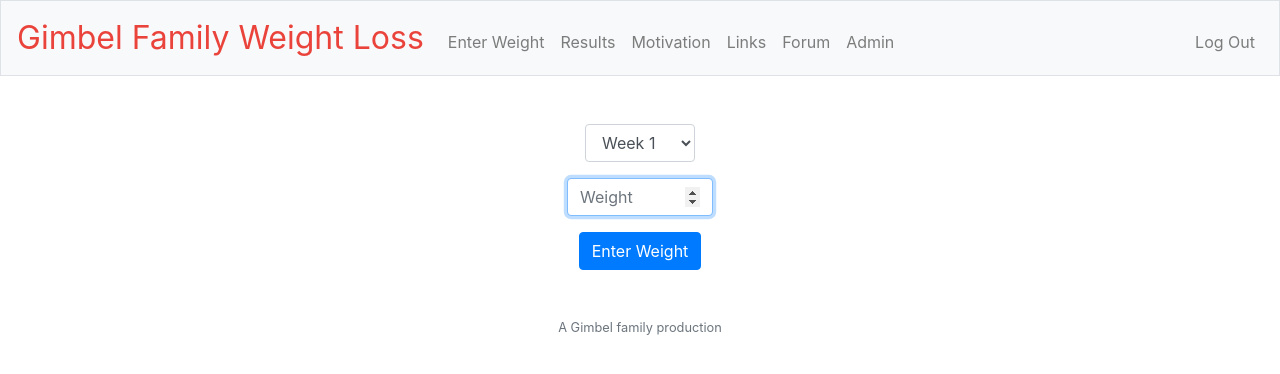
After one commit to rjgimbel/weightloss, a Flask app: page /weightadmin in a window 1280 px wide. The commit adds this page. Shown: the top 374 px of the page. Run offline with Flask 2, Linux system fonts and the light colour scheme; a user stored in the database is signed in; some libraries are stand-ins or nearby versions.

Commit message:
adding admin screen to manually update weight

```diff
--- a/application.py
+++ b/application.py
@@ -293,6 +293,12 @@ def quoted():
         return render_template("results.html", results=results)
 
 
+@app.route("/weightadmin", methods=["GET"])
+@login_required
+def weightadmin():
+    return render_template("weightadmin.html")
+
+
 def errorhandler(e):
     """Handle error"""
     if not isinstance(e, HTTPException):
--- a/templates/layout.html
+++ b/templates/layout.html
@@ -39,6 +39,7 @@
                         <li class="nav-item"><a class="nav-link" href="/motivation">Motivation</a></li>
                         <li class="nav-item"><a class="nav-link" href="/links">Links</a></li>
                         <li class="nav-item"><a class="nav-link" href="/forum">Forum</a></li>
+                        <li class="nav-item"><a class="nav-link" href="/weightadmin">Admin</a></li>
                     </ul>
                     <ul class="navbar-nav ml-auto mt-2">
                         <li class="nav-item"><a class="nav-link" href="/logout">Log Out</a></li>
--- /dev/null
+++ b/templates/weightadmin.html
@@ -0,0 +1,22 @@
+{% extends "layout.html" %}
+
+{% block title %}
+    Input Weight
+{% endblock %}
+
+{% block main %}
+    <form action="/inputweight" method="post">
+        <div class="form-group">
+            <select class="form-control" name="week">
+                {% for n in range(12) %}
+                    <option value="{{ n + 1 }}">Week {{ n +1 }}</option>
+                {% endfor %}
+            </select>
+
+        </div>
+        <div class="form-group">
+            <input autocomplete="off" autofocus class="form-control" name="weight" placeholder="Weight" type="number" min=50 max=500 step=0.01>
+        </div>
+        <button class="btn btn-primary" type="submit">Enter Weight</button>
+    </form>
+{% endblock %}
```
